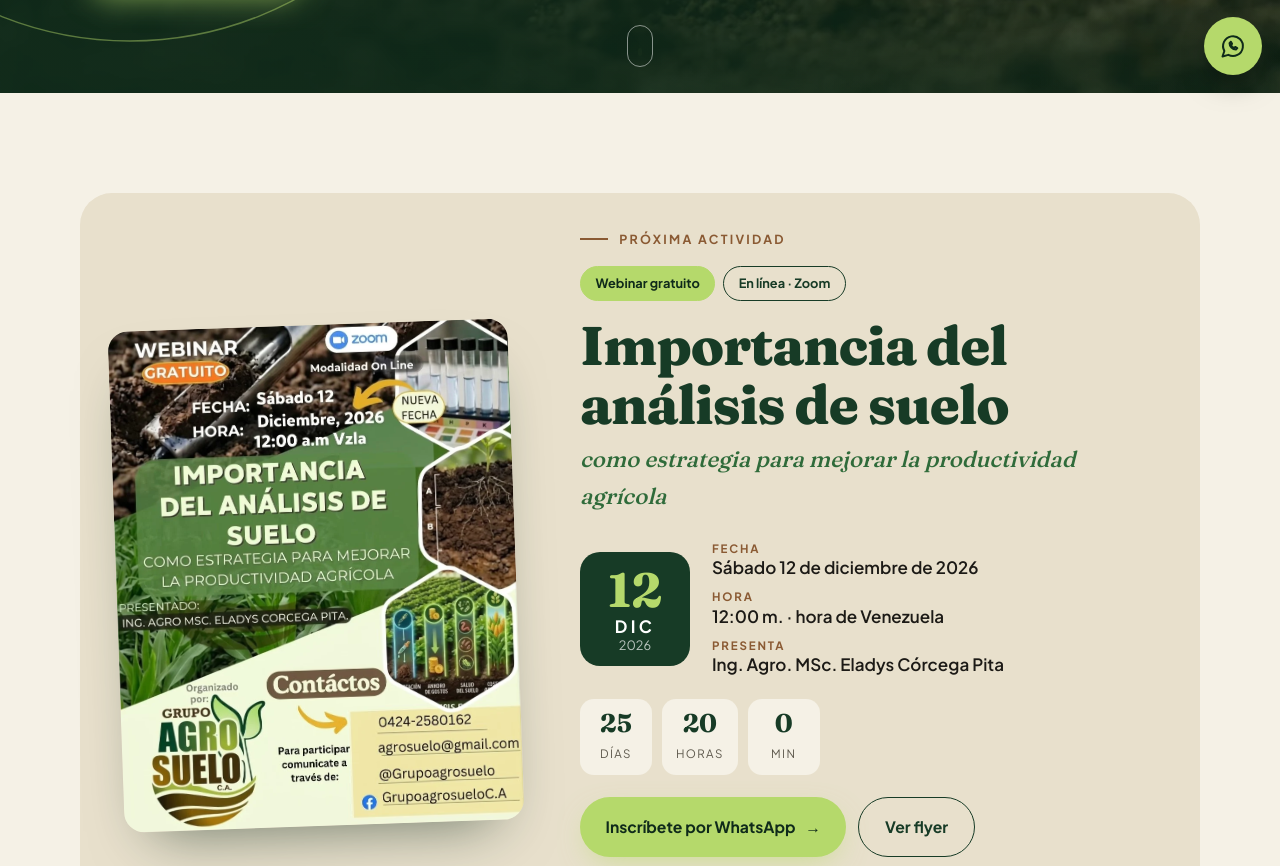
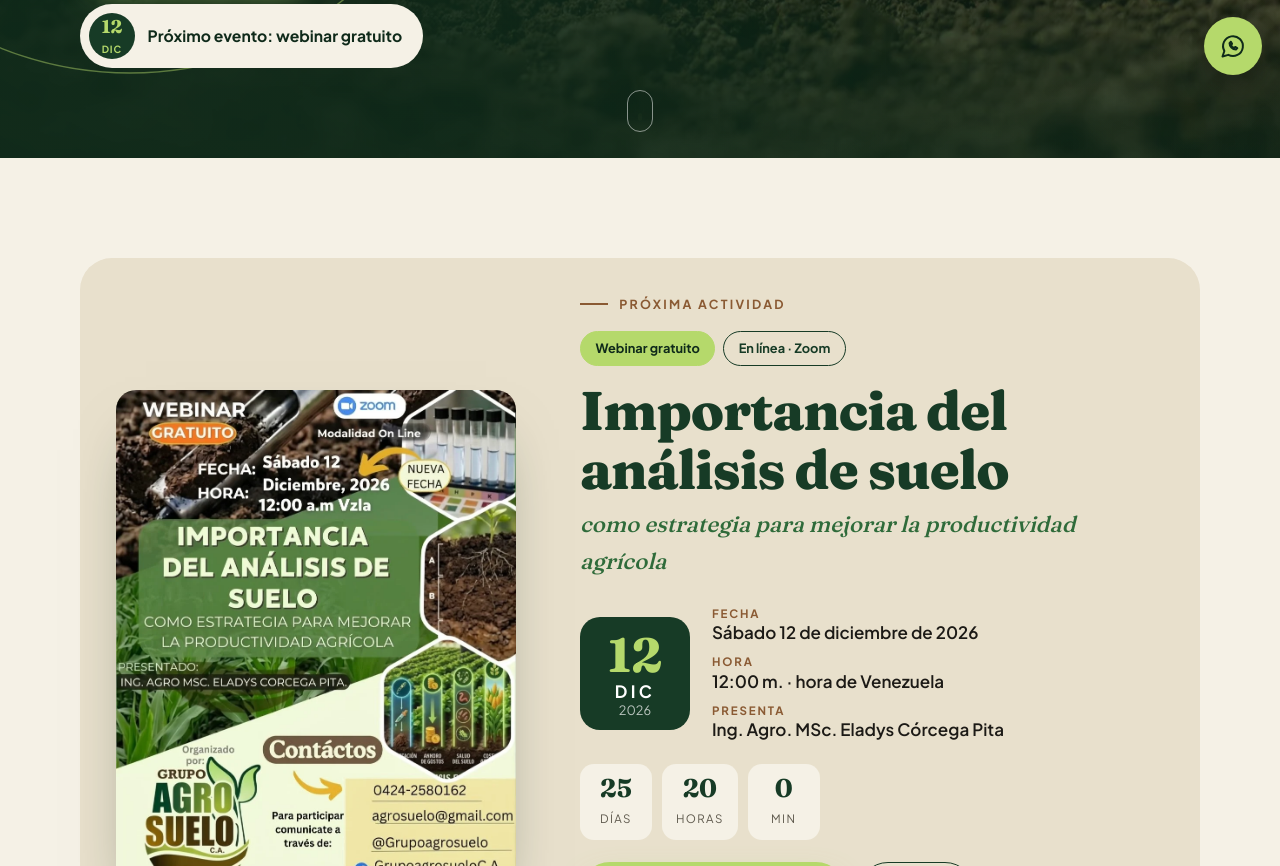
Before and after one commit to creartstudiodigital/agrosuelo, a plain HTML site: page index.html in a window 1280 px wide. Shown: the part 707-1573 px from the top of the page. Drawn offline with Linux system fonts and the light colour scheme.

Commit message:
Botón de próximo evento en la portada y flyer derecho
Co-Authored-By: Claude Opus 5.5 <noreply@anthropic.com>
Claude-Session: https://claude.ai/code/session_013nNC4FomBqTg1kc3UkfK7K

```diff
--- a/index.html
+++ b/index.html
@@ -50,6 +50,7 @@
       <div class="hero__cta">
         <a href="#contacto" class="btn btn--lime">Solicita tu cotización <span aria-hidden="true">→</span></a>
         <a href="#servicios" class="btn btn--ghost">Ver servicios</a>
+        <a href="#actividades" class="btn btn--event"><span class="btn__date" aria-hidden="true"><b>12</b>DIC</span>Próximo evento: webinar gratuito</a>
       </div>
     </div>
     <div class="hero__brand">
--- a/styles.css
+++ b/styles.css
@@ -251,8 +251,8 @@ em{font-style:italic;color:var(--leaf)}
 /* event */
 .event{background:var(--cream);padding-block:clamp(60px,8vw,100px)}
 .event__card{display:grid;grid-template-columns:minmax(260px,400px) 1fr;gap:clamp(28px,5vw,64px);align-items:center;background:var(--sand);border-radius:32px;padding:clamp(18px,3vw,36px)}
-.event__flyer{display:block;border-radius:20px;overflow:hidden;box-shadow:0 30px 60px -30px rgba(15,42,26,.6);transform:rotate(-2deg);transition:transform .5s var(--ease)}
-.event__flyer:hover{transform:rotate(0) scale(1.02)}
+.event__flyer{display:block;border-radius:20px;overflow:hidden;box-shadow:0 30px 60px -30px rgba(15,42,26,.6);transition:transform .5s var(--ease)}
+.event__flyer:hover{transform:scale(1.02)}
 .event__flyer img{width:100%;height:auto}
 .event__info{min-width:0}
 .event__tags{display:flex;flex-wrap:wrap;gap:8px;margin-bottom:1rem}
@@ -291,3 +291,10 @@ em{font-style:italic;color:var(--leaf)}
   .hero__logo{box-shadow:0 0 0 6px rgba(181,217,107,.25),0 20px 40px -20px rgba(0,0,0,.7)}
 }
 .event__count[hidden]{display:none}
+
+/* hero: next event button */
+.btn--event{background:var(--cream);color:var(--forest-2);padding:.55rem 1.3rem .55rem .55rem;gap:.8rem}
+.btn--event:hover{background:#fff}
+.btn--event .btn__date{display:grid;place-items:center;width:46px;height:46px;border-radius:50%;background:var(--forest);color:var(--lime);font-size:.62rem;font-weight:700;letter-spacing:.08em;line-height:1}
+.btn--event .btn__date b{font-family:var(--ff-d);font-size:1.15rem;letter-spacing:0}
+.btn:hover .btn__date{transform:none}
```
